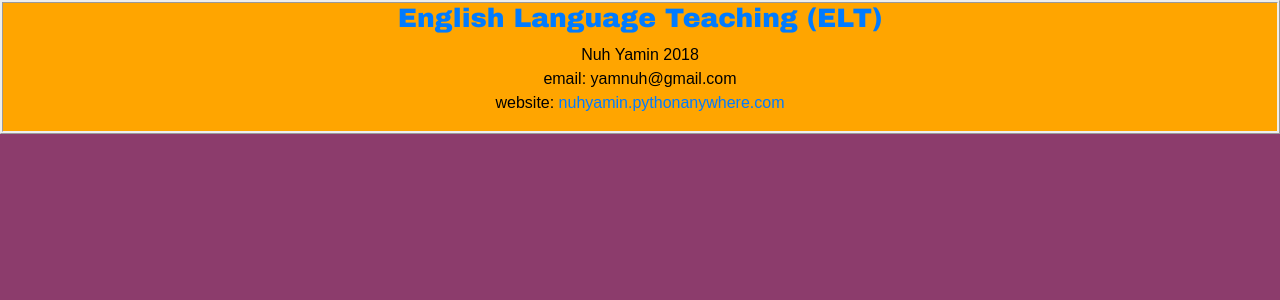
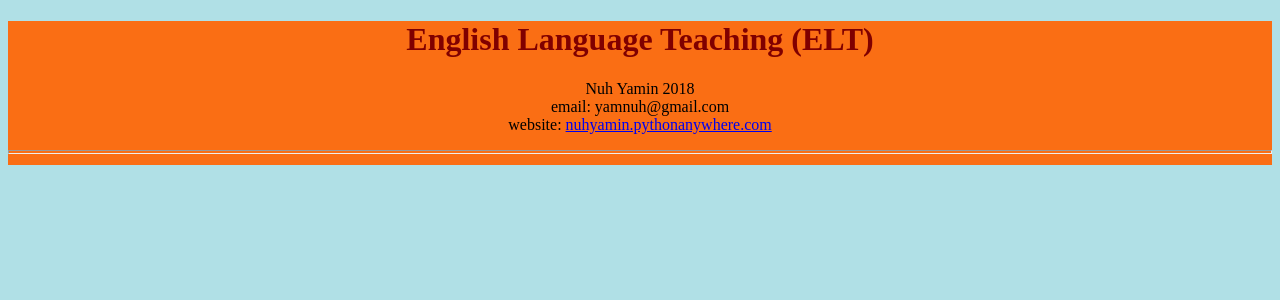
Before and after one commit to nuhyamin/my-first-blog, a Django app: page / in a window 1280 px wide. Shown: the top 300 px of the page. Run offline with Django 3.2, Linux system fonts and the light colour scheme; data that the repository does not hold is empty; some libraries are stand-ins or nearby versions.

Commit message:
changing css file

```diff
--- a/blog/static/css/blog.css
+++ /dev/null
@@ -1,24 +0,0 @@
-body{background-color: rgba(140,60,108,100);
-	margin:0px;}
-
-.blogtitle h1 {font-family: Arial black;
-		font-size:20pt;
-		text-align:center;}
-.blogtitle p{font-family: Arial;
-		text-align:center;}
-.blogtitle{background-color: orange;
-		color:black;
-		height:120%;
-		border:ridge;}
-
-.postcontent{background-color:lightgreen;
-		border:flat;
-		padding:20px;
-		font-family: book antiqua;
-		font-size:18pt;
-		margin-left:100px;
-		margin-right:100px;}
-#posttitle{font-family: book antiqua;
-		font-size:40pt;
-		color:dark brown;}
-#para{text-align: justify;}
--- /dev/null
+++ b/blog/static/css/blog1.css
@@ -0,0 +1,12 @@
+body{background-color: powderblue}
+
+.blogtitle{height:9em;
+		color:#000000;
+		background-color:rgba(250,110,20,170)}
+
+.blogtitle h1{color:maroon;
+			text-align:center;}
+
+.blogtitle p{text-align:center;}
+
+.blogtitle hr{height:2px;}
--- a/blog/templates/blog/post_list.html
+++ b/blog/templates/blog/post_list.html
@@ -4,22 +4,31 @@
 <html>
 <head>
 	<title>My blog</title>
-	<link rel='stylesheet' href="/maxcdn.bootstrapcdn.com/bootstrap/3.2.0/css/bootstrap.min.css">
-	<link rel='stylesheet' href="/maxcdn.bootstrapcdn.com/bootstrap/3.2.0/css/bootstrap-theme.min.css">
-	<link rel="stylesheet" href="{% static 'css/blog.css' %}">
+	<link rel="stylesheet" href="{% static 'css/blog1.css' %}">
 </head>
 <body>
 	<div class='blogtitle'>
-		<h1><a href="/">English Language Teaching (ELT)</a></h1>
-		<p>Nuh Yamin 2018 </br> email: yamnuh@gmail.com </br> website: <a href="nuhyamin.pythonanywhere.com">nuhyamin.pythonanywhere.com</a></p>
+		<h1>English Language Teaching (ELT)</h1>
+		<p>Nuh Yamin 2018 </br> email: yamnuh@gmail.com </br> website: <a href="nuhyamin.pythonanywhere.com">	nuhyamin.pythonanywhere.com</a></p>
+		<hr>
 	</div>
-	{% for post in posts %}
+
+	<!-- {% for post in posts %}
 	<div class='postcontent'>
 		<p>Published: {{post.published_date}}</p>
 		<p>Author: Nuh Yamin</p>
 		<h1 id='posttitle'>{{post.title}}</h1>
 		<p id='para'>{{post.text|linebreaksbr}}
 	</div>
+	{% endfor %} -->
+	{% for post in posts %}
+	<div>
+		<p>Published:{{post.published_date}}</p>
+		<p>Author: Nuh Yamin</p>
+		<h1 id='posttitle'>{{post.title}}</h1>
+		<p id='para'>{{post.text|linebreaksbr}}
+	</div>
 	{% endfor %}
+
 </body>
 </html>
```
